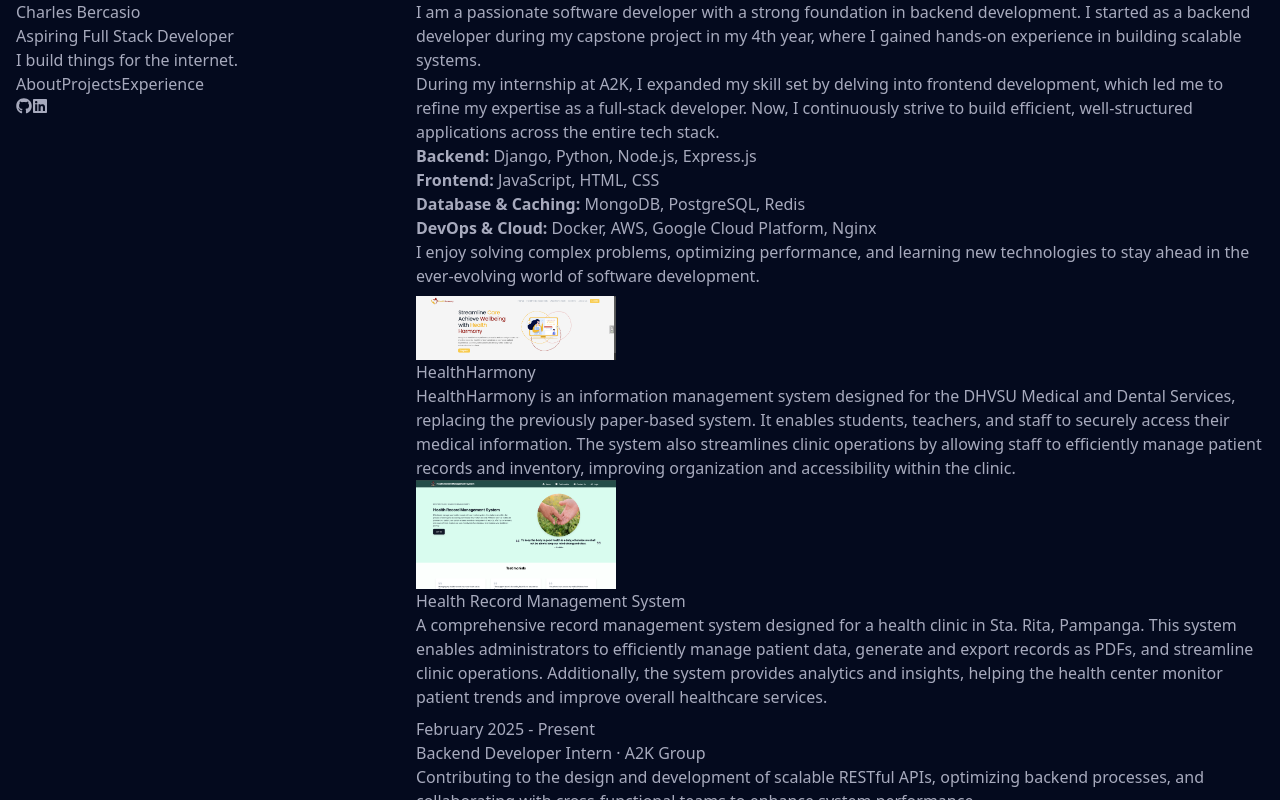
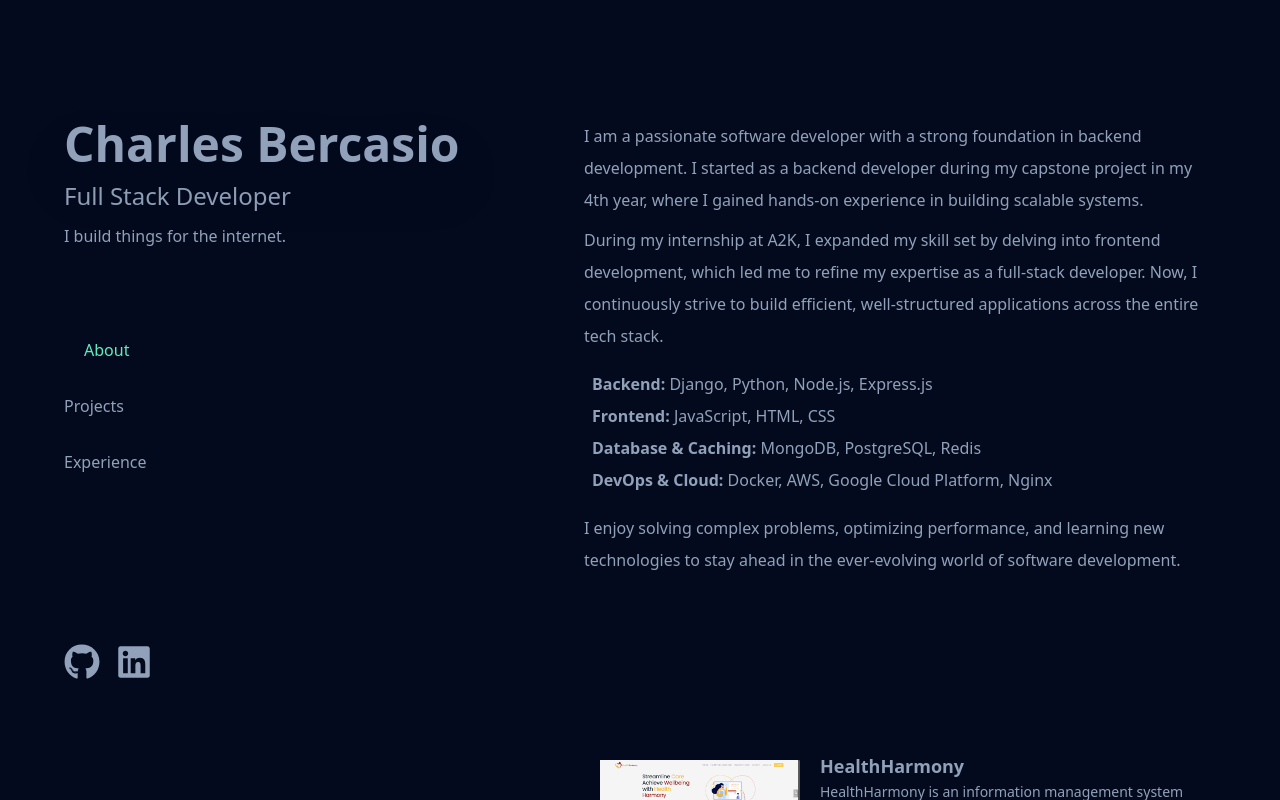
Before and after one commit to IamIsthill/IamIsthill.github.io, a React (Vite) app: page / in a window 1280 px wide. Built offline with nearby package versions, Linux system fonts and the light colour scheme.

Commit message:
feat: implement section visibility tracking and enhance layout with Tailwind CSS

```diff
--- a/src/app/App.tsx
+++ b/src/app/App.tsx
@@ -4,15 +4,67 @@
 import { Project } from "../pages/project";
 import { Experience } from "../pages/experience";
 import { Header } from "../pages/header";
+import { useRef, useEffect, useState } from "react";
 
 export const App = () => {
+  const ref = {
+    about: useRef<HTMLElement>(null),
+    project: useRef<HTMLElement>(null),
+    experience: useRef<HTMLElement>(null),
+  };
+  const observer = useRef<IntersectionObserver>(null);
+  const mainRef = useRef<HTMLElement>(null);
+  const [visibleSection, setVisibleSection] = useState<String | null>(null);
+
+  useEffect(() => {
+    observer.current = new IntersectionObserver(
+      (entries) => {
+        entries.forEach((entry) => {
+          if (entry.isIntersecting) {
+            // Consider visible when at least 10% is in view
+            if (entry.intersectionRatio > 0.1) {
+              setVisibleSection(entry.target.id);
+            }
+          } else {
+            // If it was the visible section and now less than 10% is visible
+            if (
+              visibleSection === entry.target.id &&
+              entry.intersectionRatio < 0.1
+            ) {
+              setVisibleSection(null); // Or logic to find the next visible
+            }
+          }
+        });
+      },
+      {
+        root: null,
+        rootMargin: "0px",
+        threshold: [0, 0.1],
+      }
+    );
+    Object.values(ref).forEach((key) => {
+      if (!key.current) return;
+      observer.current?.observe(key.current);
+    });
+    console.log(observer);
+
+    return () => {
+      if (observer.current) {
+        observer.current.disconnect();
+      }
+    };
+  }, []);
+
   return (
-    <div className="bg-main-bg text-text grid grid-cols-1 md:grid-cols-[300px_1fr] lg:grid-cols-[400px_1fr] w-dvw px-4">
-      <Header />
-      <main className="overflow-y-auto flex flex-col gap-2 h-dvh w-full">
-        <About />
-        <Project />
-        <Experience />
+    <div className="bg-main-bg text-slate-400 grid grid-cols-1 md:grid-cols-[300px_1fr] lg:grid-cols-[400px_1fr] max-w-dvw gap-10 md:gap-20 lg:gap-30 scroll-smooth md:px-5 lg:px-6">
+      <Header visibleSection={visibleSection} />
+      <main
+        className="md:overflow-y-auto flex flex-col gap-20 md:h-dvh w-full scroll-smooth pb-30 md:py-30 px-10 text-md leading-8"
+        ref={mainRef}
+      >
+        <About ref={ref.about} />
+        <Project ref={ref.project} />
+        <Experience ref={ref.experience} />
       </main>
     </div>
   );
--- a/src/app/styles/style.css
+++ b/src/app/styles/style.css
@@ -1,6 +1,9 @@
+@import url('https://fonts.googleapis.com/css2?family=DM+Sans:ital,opsz,wght@0,9..40,100..1000;1,9..40,100..1000&family=Roboto:ital,wght@0,100..900;1,100..900&display=swap');
 @import "tailwindcss";
 
+
 @theme {
+    --font-DM-sans: "DM Sans", serif;
     --color-main-bg: #040a1e;
     --color-secondary: #424656;
     --color-accent: #60ecbd;
--- a/src/pages/about/ui/About.tsx
+++ b/src/pages/about/ui/About.tsx
@@ -1,22 +1,23 @@
 // import "./About.css";
+import { Ref } from "../../../shared/interface";
 
-export const About = () => {
+export const About = ({ ref }: Ref) => {
   return (
-    <section className="about" id="about">
-      <article>
+    <section className="about" id="about" ref={ref}>
+      <article className="">
         <p>
           I am a passionate software developer with a strong foundation in
           backend development. I started as a backend developer during my
           capstone project in my 4th year, where I gained hands-on experience in
           building scalable systems.
         </p>
-        <p>
+        <p className="mt-2">
           During my internship at A2K, I expanded my skill set by delving into
           frontend development, which led me to refine my expertise as a
           full-stack developer. Now, I continuously strive to build efficient,
           well-structured applications across the entire tech stack.
         </p>
-        <p className="highlight">
+        <p className="py-4 px-2">
           <strong>Backend:</strong> Django, Python, Node.js, Express.js
           <br />
           <strong>Frontend:</strong> JavaScript, HTML, CSS
--- a/src/pages/experience/ui/Experience.tsx
+++ b/src/pages/experience/ui/Experience.tsx
@@ -1,13 +1,16 @@
 // import "./Experience.css";
+import { Ref } from "../../../shared/interface";
 
-export const Experience = () => {
+export const Experience = ({ ref }: Ref) => {
   return (
-    <section id="experience" className="experience">
+    <section id="experience" className="experience" ref={ref}>
       <article>
-        <h6 className="date">February 2025 - Present</h6>
-        <div className="details">
-          <p className="title">Backend Developer Intern · A2K Group</p>
-          <p>
+        <h6 className="text-3xl font-light">February 2025 - Present</h6>
+        <div className="mt-2 flex flex-col gap-2">
+          <p className="text-sm font-semibold">
+            Backend Developer Intern · A2K Group
+          </p>
+          <p className="text-md">
             Contributing to the design and development of scalable RESTful APIs,
             optimizing backend processes, and collaborating with
             cross-functional teams to enhance system performance.
--- a/src/pages/header/ui/Header.tsx
+++ b/src/pages/header/ui/Header.tsx
@@ -1,63 +1,24 @@
-import { BaseSyntheticEvent } from "react";
-// import "./Header.css";
-import { FaGithub, FaLinkedin } from "react-icons/fa";
+import { Nav } from "./Nav";
+import { Socials } from "./Socials";
 
-export const Header = () => {
-  const goToLink = (link: string) => {
-    window.open(link, "_blank");
-  };
-  const onClickMakeActive = (e: BaseSyntheticEvent) => {
-    const links = document.querySelectorAll(".nav-link");
-
-    if (links) {
-      links.forEach((link) => {
-        link.parentElement?.classList.remove("active");
-      });
-    }
-
-    e.currentTarget.parentElement.classList.add("active");
-  };
-
+export const Header = ({
+  visibleSection,
+}: {
+  visibleSection: String | null;
+}) => {
   return (
-    <header className="h-dvh">
-      <div>
-        <h1 className="big-heading">Charles Bercasio</h1>
-        <p className="small-heading">Aspiring Full Stack Developer</p>
-        <p>I build things for the internet.</p>
+    <header className="h-dvh flex flex-col md:justify-between px-10 whitespace-normal min-w-fit max-w-full py-30 gap-10 md:gap-20">
+      <div className="flex flex-col gap-5 md:gap-3">
+        <h1 className="text-7xl md:text-4xl lg:text-5xl md:whitespace-nowrap font-bold drop-shadow-2xl">
+          Charles Bercasio
+        </h1>
+        <p className="text-2xl font-extralight">Full Stack Developer</p>
+        <p className="text-md mt-10 md:mt-0">
+          I build things for the internet.
+        </p>
       </div>
-      <nav>
-        <button>
-          <a href="#about" className="nav-link" onClick={onClickMakeActive}>
-            About
-          </a>
-        </button>
-        <button>
-          <a href="#projects" className="nav-link" onClick={onClickMakeActive}>
-            Projects
-          </a>
-        </button>
-        <button>
-          <a
-            href="#experience"
-            className="nav-link"
-            onClick={onClickMakeActive}
-          >
-            Experience
-          </a>
-        </button>
-      </nav>
-      <div className="socials">
-        <button onClick={() => goToLink("https://github.com/IamIsthill")}>
-          <FaGithub />
-        </button>
-        <button>
-          <FaLinkedin
-            onClick={() =>
-              goToLink("https://www.linkedin.com/in/charles-bercasio-a6b00a347")
-            }
-          />
-        </button>
-      </div>
+      <Nav visibleSection={visibleSection} />
+      <Socials />
     </header>
   );
 };
--- /dev/null
+++ b/src/pages/header/ui/Nav.tsx
@@ -0,0 +1,46 @@
+import React from "react";
+
+export const Nav = ({ visibleSection }: { visibleSection: String | null }) => {
+  const onClickMakeActive = (e: React.BaseSyntheticEvent) => {
+    const links = document.querySelectorAll(".nav-link");
+
+    if (links) {
+      links.forEach((link) => {
+        link.parentElement?.classList.remove("active");
+      });
+    }
+
+    e.currentTarget.parentElement.classList.add("active");
+  };
+  const links = [
+    {
+      title: "About",
+      link: "#about",
+    },
+    {
+      title: "Projects",
+      link: "#projects",
+    },
+    {
+      title: "Experience",
+      link: "#experience",
+    },
+  ];
+
+  return (
+    <nav className="md:flex flex-col justify-start align-middle md:gap-6 lg:gap-8 hidden">
+      {links.map((link) => (
+        <button
+          className={`text-start hover:translate-x-5 transition-all cursor-pointer hover:text-accent ${
+            link.title.toLocaleLowerCase() == visibleSection &&
+            "translate-x-5 text-accent"
+          }`}
+        >
+          <a href={link.link} onClick={onClickMakeActive}>
+            {link.title}
+          </a>
+        </button>
+      ))}
+    </nav>
+  );
+};
--- /dev/null
+++ b/src/pages/header/ui/Socials.tsx
@@ -0,0 +1,27 @@
+import { FaGithub, FaLinkedin } from "react-icons/fa";
+
+export const Socials = () => {
+  const goToLink = (link: string) => {
+    window.open(link, "_blank");
+  };
+  return (
+    <div className="flex gap-4 text-4xl mt-20">
+      <button
+        onClick={() => goToLink("https://github.com/IamIsthill")}
+        className="cursor-pointer hover:-translate-y-2 hover:scale-110 ease-in transition-all hover:text-accent"
+        title="Visit Github Account"
+      >
+        <FaGithub />
+      </button>
+      <button>
+        <FaLinkedin
+          onClick={() =>
+            goToLink("https://www.linkedin.com/in/charles-bercasio-a6b00a347")
+          }
+          className="cursor-pointer hover:-translate-y-2 hover:scale-110 ease-in transition-all hover:text-accent"
+          title="Visit LinkedIn Profile"
+        />
+      </button>
+    </div>
+  );
+};
--- a/src/pages/project/ui/Project.tsx
+++ b/src/pages/project/ui/Project.tsx
@@ -1,4 +1,5 @@
 import { Image1, Image2 } from "../../../shared/assets";
+import { Ref } from "../../../shared/interface";
 // import "./Project.css";
 
 interface IProject {
@@ -30,21 +31,32 @@
     window.open(link, "_blank");
   };
   return (
-    <article onClick={() => onClickRerouteToGithub(props.link)}>
-      <figure>
-        <img src={props.image} alt="" width={200} height={100} />
+    <article
+      onClick={() => onClickRerouteToGithub(props.link)}
+      className="grid xl:grid-cols-[200px_1fr] gap-5 cursor-pointer  transition-all  p-4 rounded-sm group relative z-1"
+    >
+      <div className="absolute -inset-x-1 -inset-y-1 z-0 hidden rounded-sm transition motion-reduce:transition-none md:-inset-x-6 md:block md:group-hover:bg-slate-800/50 md:group-hover:shadow-[inset_0_1px_0_0_rgba(148,163,184,0.1)] md:group-hover:drop-shadow-lg"></div>
+      <figure className="pt-2 relative z-20">
+        <img
+          src={props.image}
+          alt={props.title || "Project Image"}
+          className="w-full h-auto object-contain"
+          // style={{ maxWidth: "200px", maxHeight: "100%" }}
+        />
       </figure>
-      <div className="description">
-        <h3>{props.title}</h3>
-        <p>{props.description}</p>
+      <div className="description relative z-20">
+        <h3 className="text-lg font-bold group-hover:text-accent">
+          {props.title}
+        </h3>
+        <p className="text-sm leading-6">{props.description}</p>
       </div>
     </article>
   );
 };
 
-export const Project = () => {
+export const Project = ({ ref }: Ref) => {
   return (
-    <section id="projects" className="projects">
+    <section id="projects" className="grid gap-4 py-20" ref={ref}>
       {projectList.map(({ title, description, image, link }) => (
         <ProjectCard
           title={title}
--- /dev/null
+++ b/src/shared/interface/Ref.ts
@@ -0,0 +1,5 @@
+import { RefObject } from "react"
+
+export interface Ref {
+    ref: RefObject<HTMLElement>
+}
--- /dev/null
+++ b/src/shared/interface/index.ts
@@ -0,0 +1 @@
+export * from './Ref'
```
